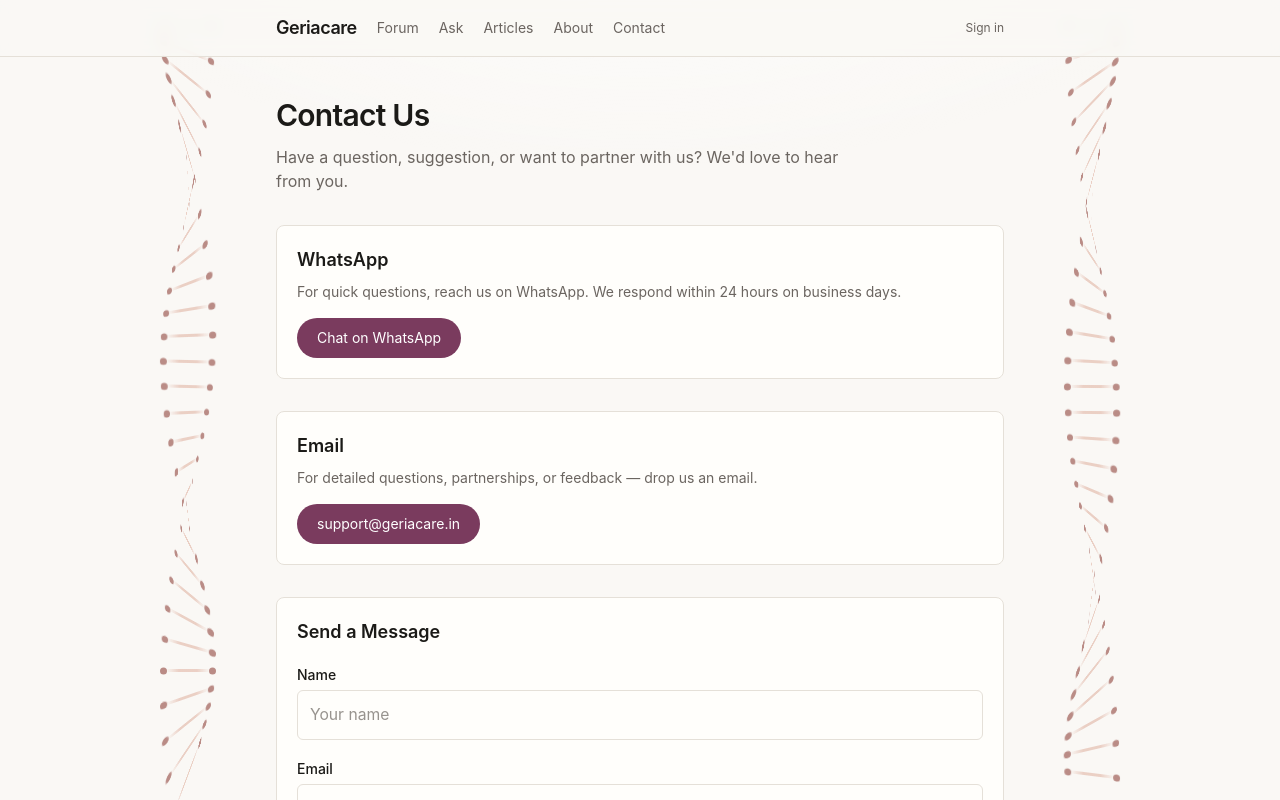
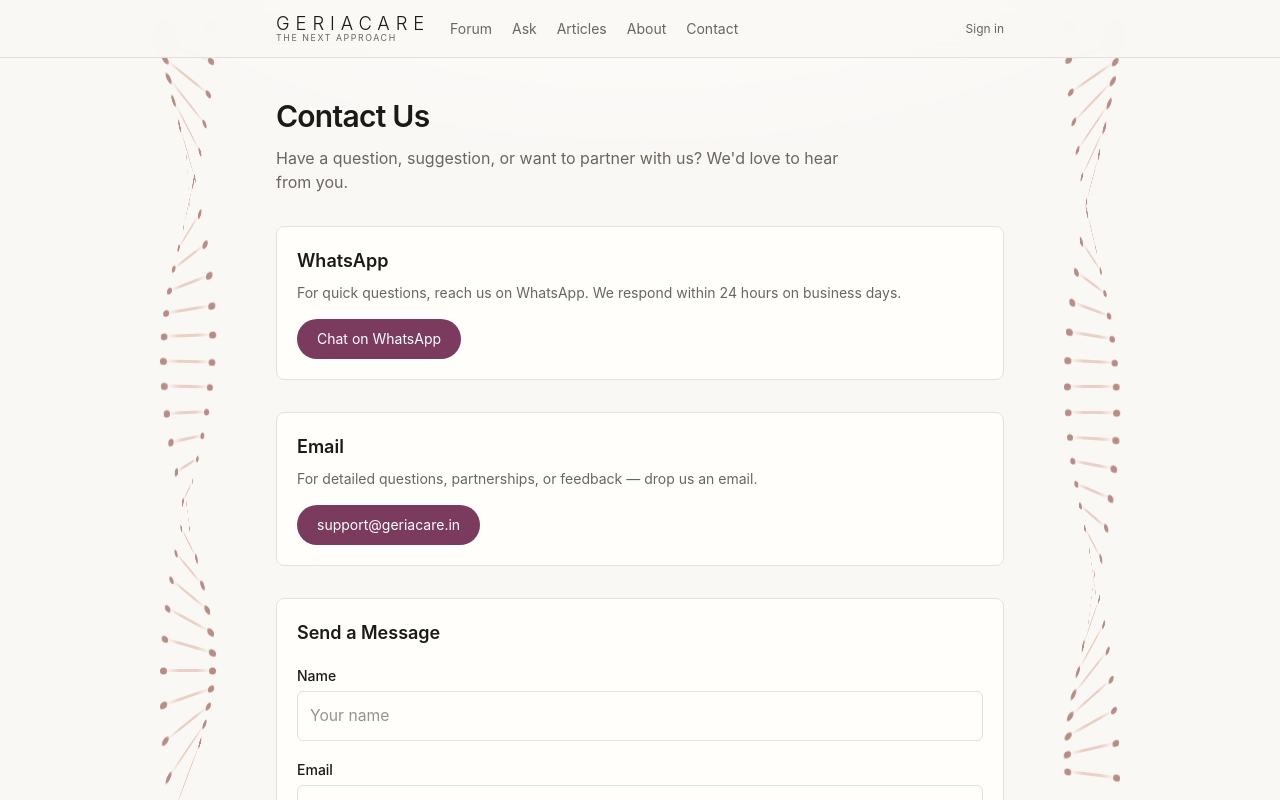
Before and after one commit to abinayar2711-sketch/geriacare-frontend, a Next.js app: page /contact in a window 1280 px wide. Shown: the top 800 px of the page. Built offline with nearby package versions, Linux system fonts and the light colour scheme; no server answers.

Commit message:
Redesign header brand: Geriacare with 'The Next Approach' tagline

```diff
--- a/src/app/layout.tsx
+++ b/src/app/layout.tsx
@@ -23,8 +23,13 @@ export default async function RootLayout({
         <HelixRails />
         <header className="sticky top-0 z-20 border-b border-[var(--color-line)] bg-[var(--color-paper)]/85 backdrop-blur-sm">
           <nav className="mx-auto flex max-w-3xl items-center gap-5 px-5 py-3.5 text-sm">
-            <Link href="/landing" className="text-lg font-semibold tracking-tight">
-              Geriacare
+            <Link href="/landing" className="flex flex-col leading-none">
+              <span className="text-[1.15rem] font-light uppercase tracking-[0.32em]">
+                Geriacare
+              </span>
+              <span className="mt-0.5 text-[0.55rem] uppercase tracking-[0.18em] text-[var(--color-muted)]">
+                The Next Approach
+              </span>
             </Link>
             <Link
               href="/feed"
```
